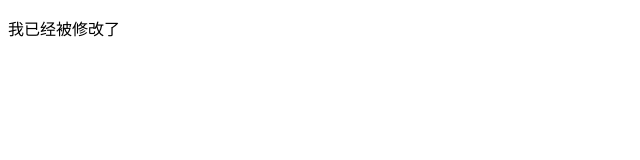
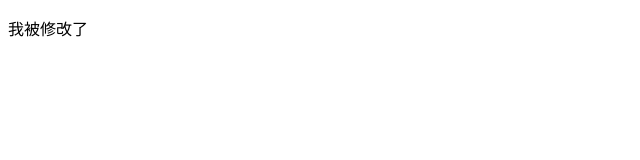
Before and after one commit to Git-WangChan/project_01, a plain HTML site: page index.html in a window 1280 px wide. Shown: the full height of the page, 0-640 px from the left. Drawn offline with Linux system fonts and the light colour scheme.

Commit message:
新增了css和js文件，并修改了index.html

```diff
--- a/index.html
+++ b/index.html
@@ -6,6 +6,6 @@
     <title>Document</title>
 </head>
 <body>
-    <p>我已经被修改了</p>
+    <p>我被修改了</p>
 </body>
 </html>
```
Also changed, not shown: index.css (added), index.js (added).
